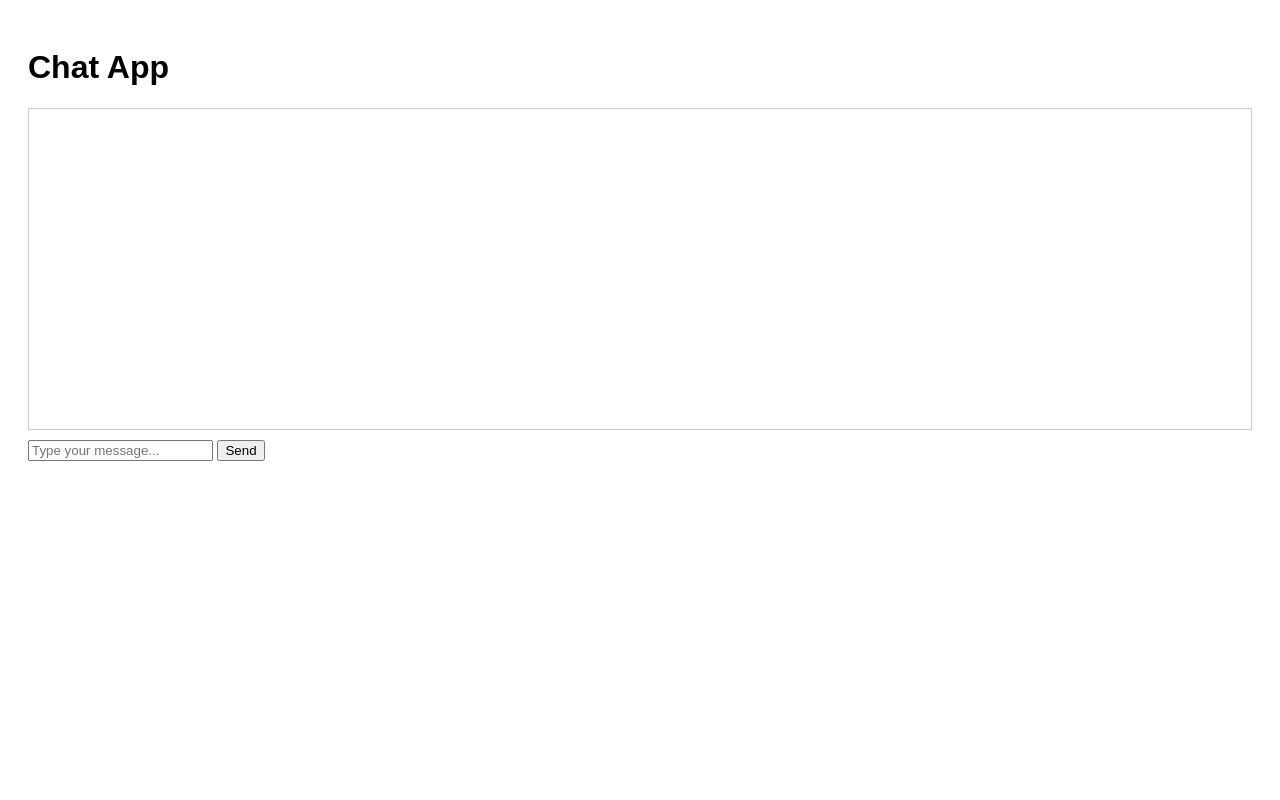
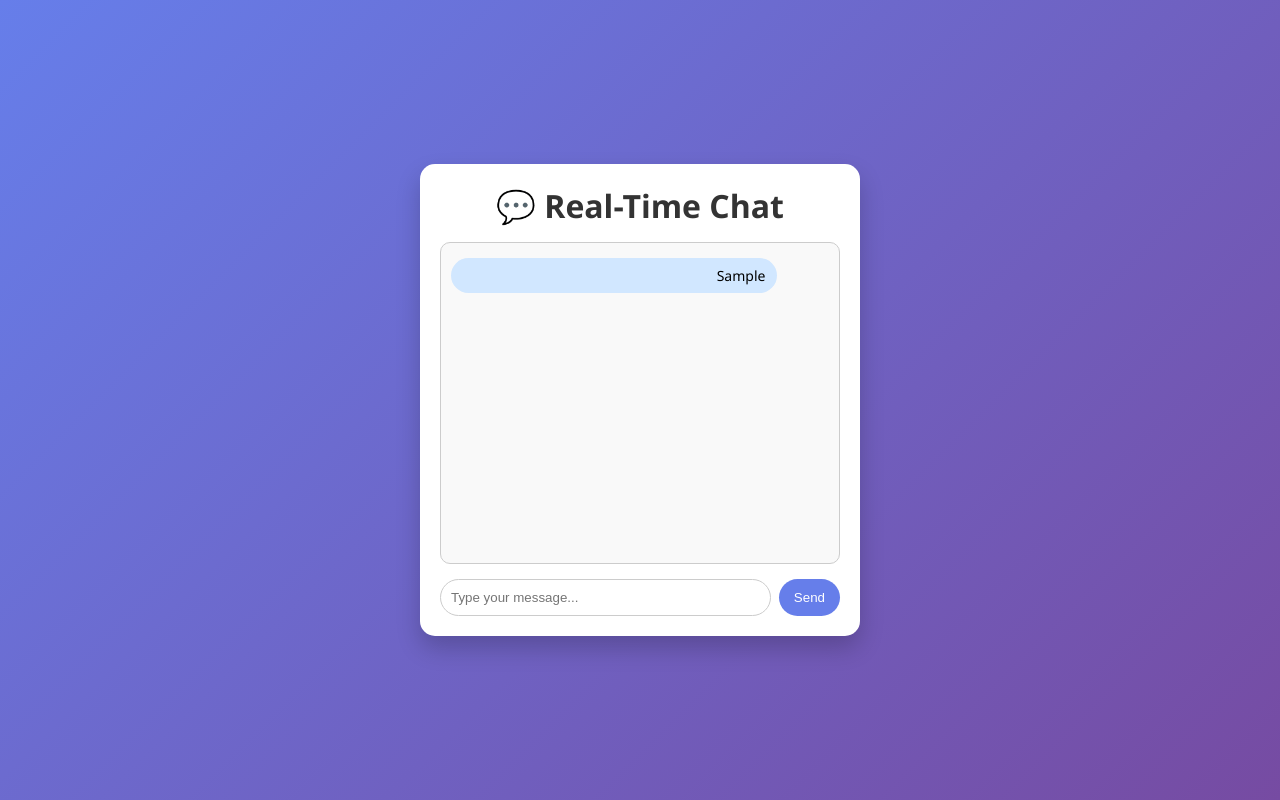
Before and after one commit to JunryPacot/realtime-chat-frontend, a plain HTML site: page index.html in a window 1280 px wide. Both pictures are taken after typing "Sample" into the empty fields and a click on the button "Send". Drawn offline with nearby package versions, Linux system fonts and the light colour scheme; no server answers.

Commit message:
Chat lang ayaw kaulaw

```diff
--- a/index.html
+++ b/index.html
@@ -1,15 +1,22 @@
 <!DOCTYPE html>
-<html>
+<html lang="en">
 <head>
-  <meta charset="UTF-8">
-  <title>Real-Time Chat</title>
+  <meta charset="UTF-8" />
+  <meta name="viewport" content="width=device-width, initial-scale=1.0"/>
+  <title>Chat Room</title>
   <link rel="stylesheet" href="style.css">
 </head>
 <body>
-  <h1>Chat App</h1>
-  <div id="chat-box"></div>
-  <input type="text" id="message" placeholder="Type your message..." />
-  <button onclick="sendMessage()">Send</button>
+  <div class="chat-container">
+    <h1>💬 Real-Time Chat</h1>
+
+    <div id="chat-box"></div>
+
+    <div class="input-area">
+      <input type="text" id="message" placeholder="Type your message..." autocomplete="off" />
+      <button id="send-btn">Send</button>
+    </div>
+  </div>
 
   <script src="https://cdn.socket.io/4.7.2/socket.io.min.js"></script>
   <script src="main.js"></script>
--- a/main.js
+++ b/main.js
@@ -1,19 +1,33 @@
-// Replace this with your Render backend URL later!
+
 const socket = io("https://chat-backend-dbyq.onrender.com");
 
 const chatBox = document.getElementById("chat-box");
 const messageInput = document.getElementById("message");
+const sendBtn = document.getElementById("send-btn");
 
 function sendMessage() {
-  const msg = messageInput.value;
-  if (msg.trim() !== "") {
+  const msg = messageInput.value.trim();
+  if (msg) {
+    addMessage(msg, true); // show locally
     socket.emit("chat message", msg);
     messageInput.value = "";
   }
 }
 
+sendBtn.addEventListener("click", sendMessage);
+
+messageInput.addEventListener("keypress", (e) => {
+  if (e.key === "Enter") sendMessage();
+});
+
 socket.on("chat message", (msg) => {
+  addMessage(msg, false);
+});
+
+function addMessage(msg, isUser) {
   const div = document.createElement("div");
   div.textContent = msg;
+  div.classList.add("message", isUser ? "user" : "other");
   chatBox.appendChild(div);
-});
+  chatBox.scrollTop = chatBox.scrollHeight;
+}
--- a/style.css
+++ b/style.css
@@ -1,12 +1,84 @@
 body {
-  font-family: sans-serif;
+  margin: 0;
+  padding: 0;
+  font-family: 'Segoe UI', sans-serif;
+  background: linear-gradient(135deg, #667eea, #764ba2);
+  height: 100vh;
+  display: flex;
+  justify-content: center;
+  align-items: center;
+}
+
+.chat-container {
+  background: #ffffff;
+  width: 95%;
+  max-width: 400px;
+  border-radius: 15px;
   padding: 20px;
+  box-shadow: 0 12px 25px rgba(0, 0, 0, 0.2);
+  display: flex;
+  flex-direction: column;
+}
+
+h1 {
+  margin: 0 0 15px 0;
+  text-align: center;
+  color: #333;
 }
 
 #chat-box {
+  height: 300px;
+  overflow-y: auto;
   border: 1px solid #ccc;
-  height: 300px;
-  overflow-y: scroll;
-  margin-bottom: 10px;
   padding: 10px;
+  border-radius: 10px;
+  background-color: #f9f9f9;
+  margin-bottom: 15px;
 }
+
+.message {
+  padding: 8px 12px;
+  margin: 5px 0;
+  border-radius: 20px;
+  max-width: 80%;
+  word-wrap: break-word;
+  font-size: 14px;
+}
+
+.message.user {
+  background-color: #d1e7ff;
+  align-self: flex-end;
+  text-align: right;
+}
+
+.message.other {
+  background-color: #e9e9e9;
+  align-self: flex-start;
+}
+
+.input-area {
+  display: flex;
+  gap: 8px;
+}
+
+#message {
+  flex: 1;
+  padding: 10px;
+  border-radius: 20px;
+  border: 1px solid #ccc;
+  outline: none;
+}
+
+#send-btn {
+  background-color: #667eea;
+  color: white;
+  border: none;
+  padding: 10px 15px;
+  border-radius: 20px;
+  cursor: pointer;
+  transition: background-color 0.3s ease;
+}
+
+#send-btn:hover {
+  background-color: #556cd6;
+}
```
